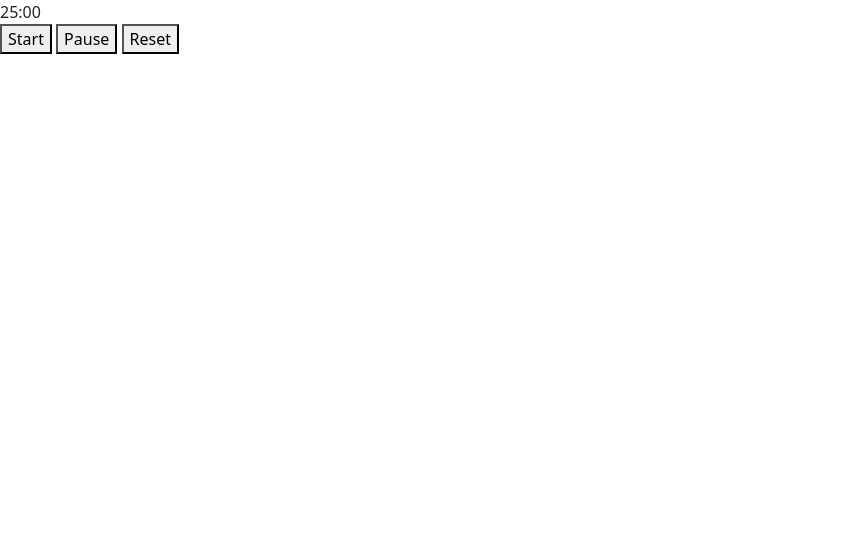
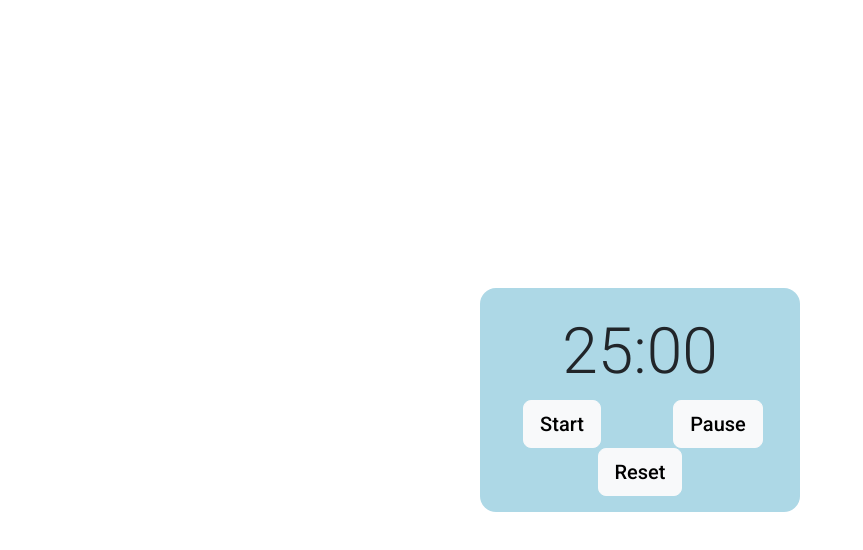
Before and after one commit to ChrisCablish/pomodoro-timer, a plain HTML site: page index.html in a window 1280 px wide. Shown: the whole page, without its empty margins (0-863 px from the left). Drawn offline with nearby package versions, Linux system fonts and the light colour scheme.

Commit message:
stylesheet customized

```diff
--- a/index.html
+++ b/index.html
@@ -9,18 +9,22 @@
     <link rel="shortcut icon" href="#">
     <link href="https://cdn.jsdelivr.net/npm/bootstrap@5.3.0-alpha3/dist/css/bootstrap.min.css" rel="stylesheet" integrity="sha384-KK94CHFLLe+nY2dmCWGMq91rCGa5gtU4mk92HdvYe+M/SXH301p5ILy+dN9+nJOZ" crossorigin="anonymous">
     <script defer src="https://cdn.jsdelivr.net/npm/bootstrap@5.3.0-alpha3/dist/js/bootstrap.bundle.min.js" integrity="sha384-ENjdO4Dr2bkBIFxQpeoTz1HIcje39Wm4jDKdf19U8gI4ddQ3GYNS7NTKfAdVQSZe" crossorigin="anonymous"></script>
+    <link rel="stylesheet" href="style.css">
+    <link rel="preconnect" href="https://fonts.googleapis.com">
+    <link rel="preconnect" href="https://fonts.gstatic.com" crossorigin>
+    <link href="https://fonts.googleapis.com/css2?family=Roboto:wght@300;500&display=swap" rel="stylesheet">
 </head>
 <body>
-    <section class="timer__component">
-        <div class="time__container">
+    <div class="timer__component container">
+        <div class="time__container row">
             <span class="time" id="time"></span>
         </div>
-        <div class="button__container">
-            <button class="start" id="start">Start</button>
-            <button class="pause" id="pause">Pause</button>
-            <button class="reset" id="reset">Reset</button>
+        <rdiv class="button__container row">
+            <div class="col-sm col"><button type="button" class="start btn btn-light btn-lg" id="start">Start</button></div>
+            <div class="col-sm col"><button type="button"  class="pause btn btn-light btn-lg" id="pause">Pause</button></div>
+            <div class="col-sm col"><button type="button"  class="reset btn btn-light btn-lg" id="reset">Reset</button></div>
         </div>
-    </section>
+    </div>
 
 </body>
 </html>
--- a/style.css
+++ b/style.css
@@ -0,0 +1,34 @@
+body {
+    display: flex;
+    align-items: center;
+    min-height: 100vh;
+    font-family: 'Roboto', sans-serif;
+}
+
+
+.container {
+    width: 25%;
+    background-color: lightblue;
+    padding: 1rem;
+    border-radius: 1rem;
+
+}
+.time__container {
+    text-align: center;
+}
+
+.col-sm {
+
+    display: flex;
+    justify-content: center;
+}
+
+button {
+    font-weight: 600;
+    padding: 1rem 2rem;
+}
+
+span {
+    font-weight: 300;
+    font-size: 4rem;
+}
```
